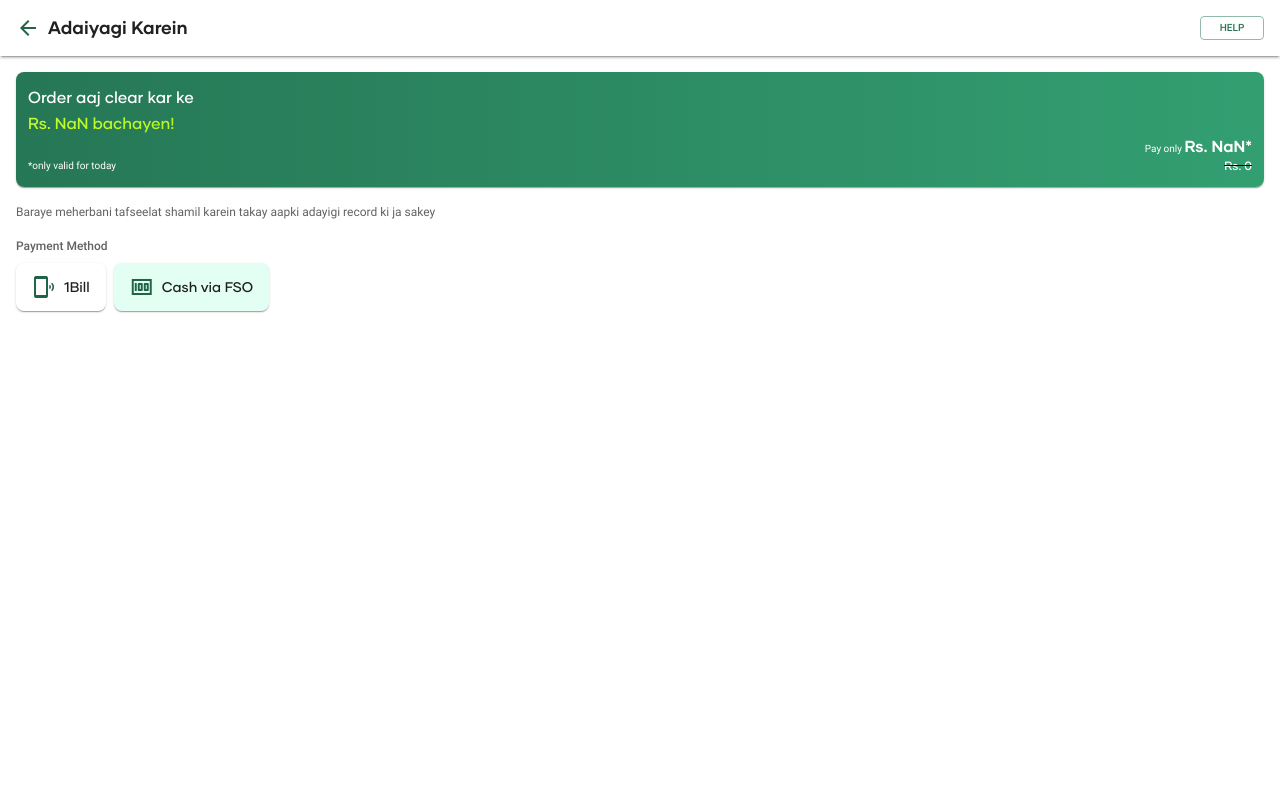
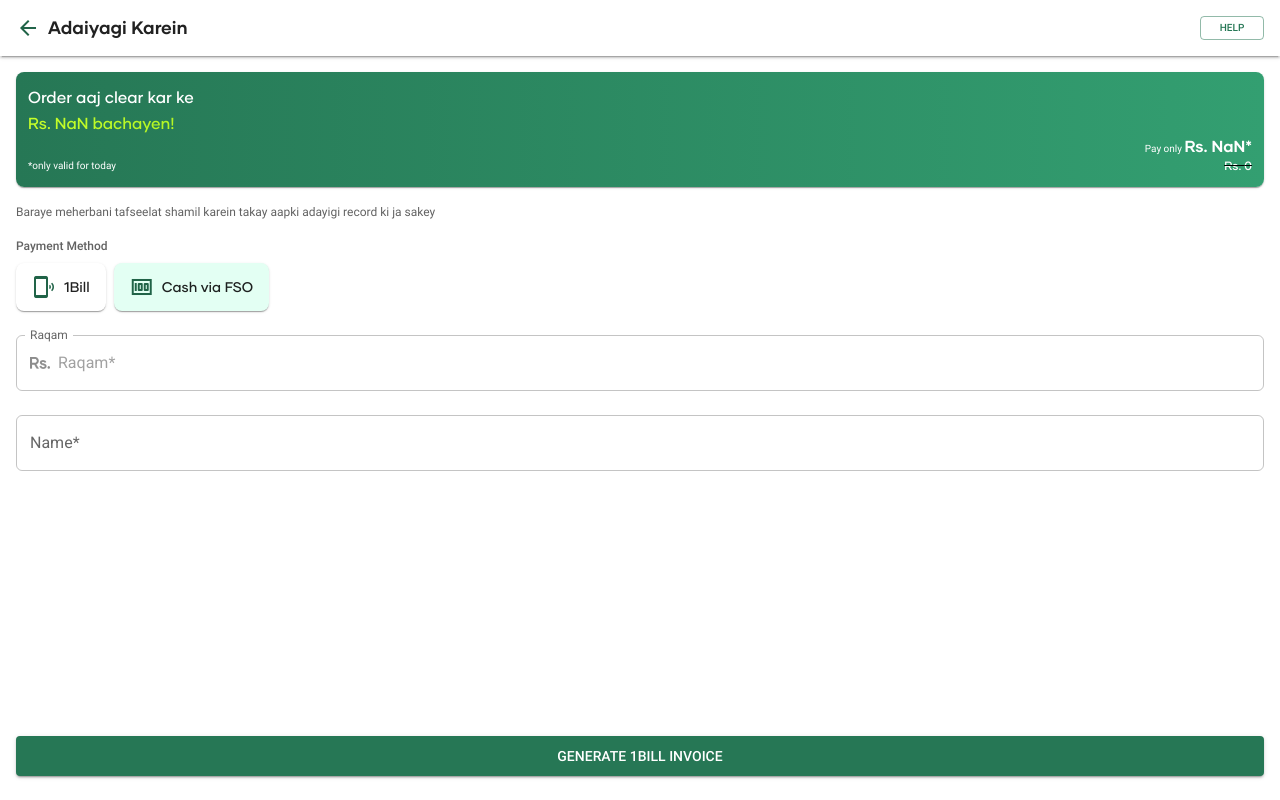
Before and after one commit to creditbook-poc/wlk-mui, a React (Vite) app: page /payNow in a window 1280 px wide. Built offline with nearby package versions, Linux system fonts and the light colour scheme.

Commit message:
completed first screen

```diff
--- a/src/App.css
+++ b/src/App.css
@@ -43,3 +43,8 @@
     transform: rotate(360deg);
   }
 }
+
+html, body {
+  margin: 0;
+  padding: 0;
+}
--- a/src/components/Header/Header.tsx
+++ b/src/components/Header/Header.tsx
@@ -20,7 +20,9 @@ export const Header: React.FC<HeaderProps> = ({
         <Typography variant="h4">{text}</Typography>
       </Box>
       {isHelpButtonEnabled && (
-        <CbButton variant='outlined' size='small' text={{ children: 'Help', variant: 'bodyXSmallBold' }} />
+        <CbButton variant="outlined" size="small">
+          <Typography variant="bodyXSmallBold">Help</Typography>
+        </CbButton>
       )}
     </Box>
   );
--- a/src/components/Primitive/CbButton/CbButton.tsx
+++ b/src/components/Primitive/CbButton/CbButton.tsx
@@ -19,8 +19,8 @@ const LargeButton = styled(Button)<ButtonProps>(({ theme }) => ({
 }));
 
 export const CbButton: React.FC<CbButtonProps> = ({
-  text,
   size,
+  children,
   ...buttonProps
 }) => {
   const buttonSizeMap = {
@@ -33,7 +33,7 @@ export const CbButton: React.FC<CbButtonProps> = ({
 
   return (
     <ButtonComponent {...buttonProps}>
-      <Typography {...text} />
+      {children}
     </ButtonComponent>
   );
 };
--- /dev/null
+++ b/src/components/Primitive/TextInput/TextInput.tsx
@@ -0,0 +1,16 @@
+import { TextField, TextFieldProps, styled } from "@mui/material"
+
+const StyledTextField = styled(TextField)(({ theme }) => ({
+  "& .MuiOutlinedInput-root": {
+    borderRadius: 6,
+    "&:hover fieldset": {
+      borderColor: theme.palette.primary.dark,
+    },
+  },
+}));
+
+export const TextInput: React.FC<TextFieldProps> = ({...textFieldProps}) => {
+  return (
+    <StyledTextField {...textFieldProps} />
+  )
+}
--- a/src/index.css
+++ /dev/null
@@ -1,69 +0,0 @@
-:root {
-  font-family: Inter, system-ui, Avenir, Helvetica, Arial, sans-serif;
-  line-height: 1.5;
-  font-weight: 400;
-
-  color-scheme: light dark;
-  color: rgba(255, 255, 255, 0.87);
-  background-color: #242424;
-
-  font-synthesis: none;
-  text-rendering: optimizeLegibility;
-  -webkit-font-smoothing: antialiased;
-  -moz-osx-font-smoothing: grayscale;
-  -webkit-text-size-adjust: 100%;
-}
-
-a {
-  font-weight: 500;
-  color: #646cff;
-  text-decoration: inherit;
-}
-a:hover {
-  color: #535bf2;
-}
-
-body {
-  margin: 0;
-  display: flex;
-  place-items: center;
-  min-width: 320px;
-  min-height: 100vh;
-}
-
-h1 {
-  font-size: 3.2em;
-  line-height: 1.1;
-}
-
-button {
-  border-radius: 8px;
-  border: 1px solid transparent;
-  padding: 0.6em 1.2em;
-  font-size: 1em;
-  font-weight: 500;
-  font-family: inherit;
-  background-color: #1a1a1a;
-  cursor: pointer;
-  transition: border-color 0.25s;
-}
-button:hover {
-  border-color: #646cff;
-}
-button:focus,
-button:focus-visible {
-  outline: 4px auto -webkit-focus-ring-color;
-}
-
-@media (prefers-color-scheme: light) {
-  :root {
-    color: #213547;
-    background-color: #ffffff;
-  }
-  a:hover {
-    color: #747bff;
-  }
-  button {
-    background-color: #f9f9f9;
-  }
-}
--- a/src/screen/PayNow.tsx
+++ b/src/screen/PayNow.tsx
@@ -1,37 +1,21 @@
-import {
-  Avatar,
-  Box,
-  Button,
-  Icon,
-  Input,
-  InputAdornment,
-  TextField,
-  Typography,
-  styled,
-  useTheme,
-} from "@mui/material";
-import cbLogo from "../assets/creditbook.png";
-import { Search } from "@mui/icons-material";
+import { Box, InputAdornment, Typography, useTheme } from "@mui/material";
 import { Header } from "../components/Header/Header";
 import { HorizontalCard } from "../components/HorizontalCard/HorizontalCard";
 import { OfferBanner } from "../components/OfferBanner/OfferBanner";
 import { Loan, LoanDto } from "../models";
+import RupeeImage from "../assets/Rs.png";
+import { TextInput } from "../components/Primitive/TextInput/TextInput";
+import { CbButton } from "../components/Primitive/CbButton/CbButton";
 
 export function PayNow() {
   const theme = useTheme();
 
-  const RoundedTextField = styled(TextField)(() => ({
-    "& .MuiOutlinedInput-root": {
-      borderRadius: 100,
-    },
-  }));
-
   const loan = new Loan({} as LoanDto);
 
   return (
-    <>
-      <Header text="Adaiyagi Karein" isHelpButtonEnabled />
-      <Box display="flex" flexDirection="column" pt={2} px={2}>
+    <Box height="90vh">
+      <Header isHelpButtonEnabled text="Adaiyagi Karein" />
+      <Box pt={2} px={2} display="flex" flexDirection="column" height="100%">
         <OfferBanner loan={loan} />
         <Typography
           variant="bodySmall"
@@ -63,7 +47,35 @@ export function PayNow() {
             onClick={() => console.log("CashViaFSO clicked")}
           />
         </Box>
+        <Box marginTop={3}>
+          <TextInput
+            fullWidth
+            placeholder="Raqam*"
+            label="Raqam"
+            InputProps={{
+              startAdornment: (
+                <InputAdornment position="start">
+                  <img src={RupeeImage} width={20} height={12} />
+                </InputAdornment>
+              ),
+            }}
+          />
+        </Box>
+        <Box marginTop={3}>
+          <TextInput fullWidth label="Name*" placeholder="Name*" />
+        </Box>
+        <Box display="flex" alignItems="flex-end" height="100%">
+          <CbButton
+            fullWidth
+            size="large"
+            variant="contained"
+          >
+            <Typography variant="buttonMedium">
+              Generate 1Bill Invoice
+            </Typography>
+          </CbButton>
+        </Box>
       </Box>
-    </>
+    </Box>
   );
 }
```
Also changed, not shown: src/components/Primitive/CbButton/CbButtonProps.ts (+4 -3 lines), src/assets/Rs.png (added).
